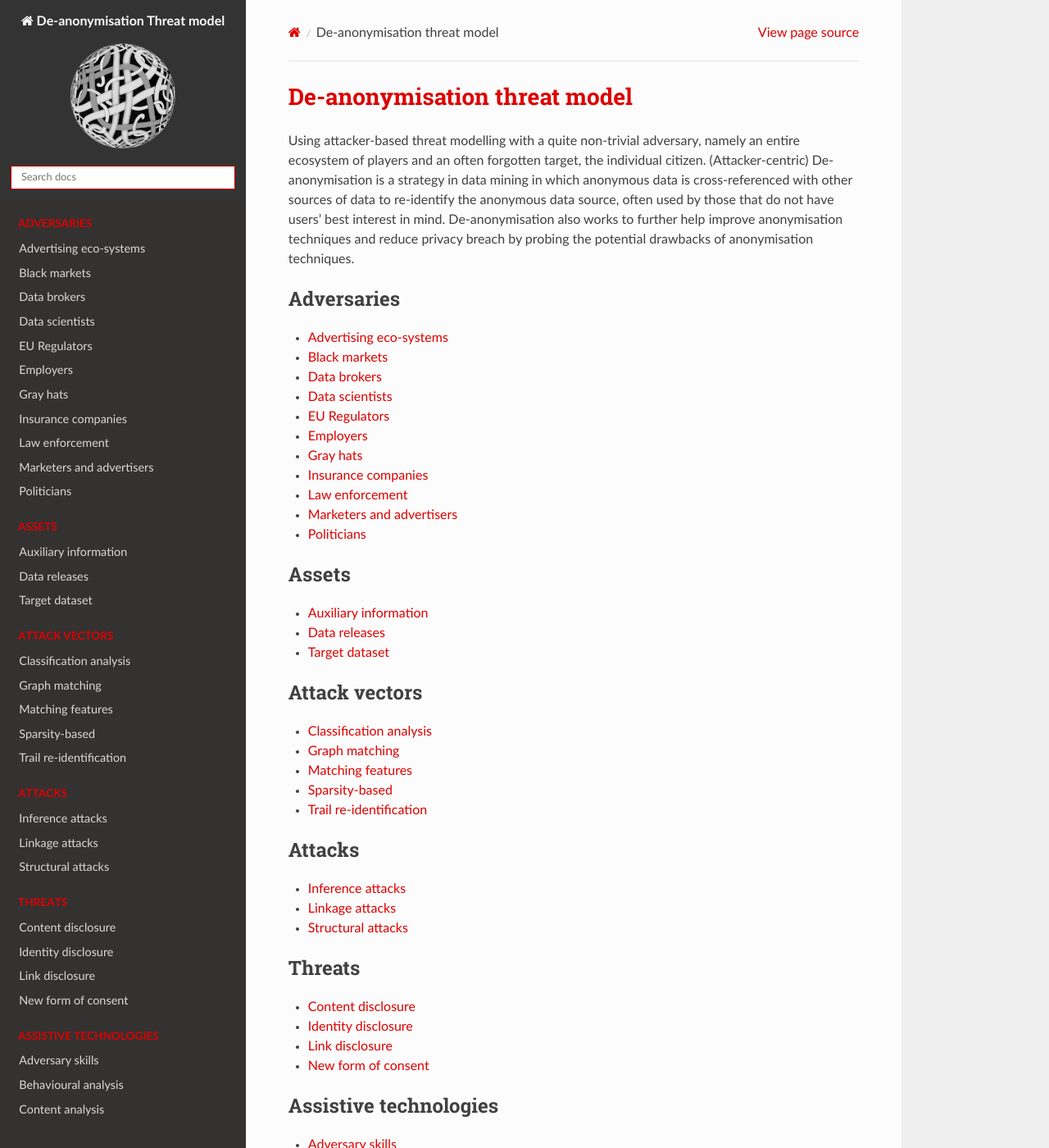
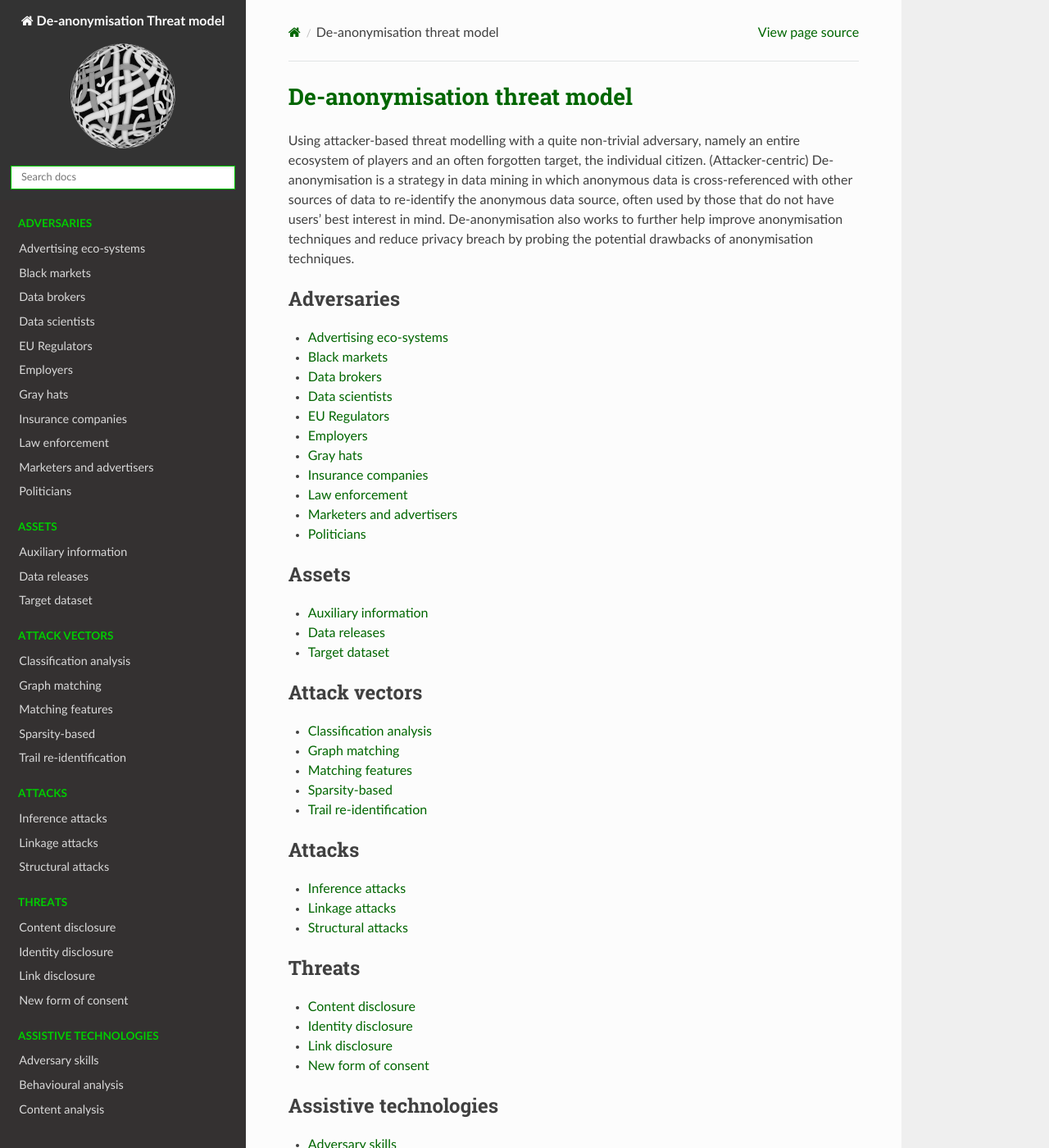
Before and after one commit to tymyrddin/green-da, a Sphinx documentation site: the page built from source/index.rst, in a window 1280 px wide and 1400 px high. Shown: the whole window at 82% size. Built offline with Sphinx 7.4.7 and the Read the Docs theme 2.0.0, drawn with Linux system fonts in a browser that asks for light colours.

Commit message:
Link colour

```diff
--- a/source/_static/css/custom.css
+++ b/source/_static/css/custom.css
@@ -1,21 +1,21 @@
 h1 {
-  color: #DD0000;
+  color: #006600;
 }
 
 a {
-  color: #DD0000;
+  color: #006600;
 }
 
 a:hover {
-  color: #FF0000;
+  color: #00FF00;
 }
 
 .wy-nav .wy-menu-vertical header {
-  color: #DD0000
+  color: #00CC00;
 }
 
 .wy-menu-vertical header, .wy-menu-vertical p.caption {
-  color: #DD0000;
+  color: #00CC00;
 }
 
 .wy-side-nav-search {
@@ -27,5 +27,5 @@ a:hover {
   width: 100%;
   border-radius: 0px;
   padding: 6px 12px;
-  border-color: #DD0000;
+  border-color: #00CC00;
 }
```
